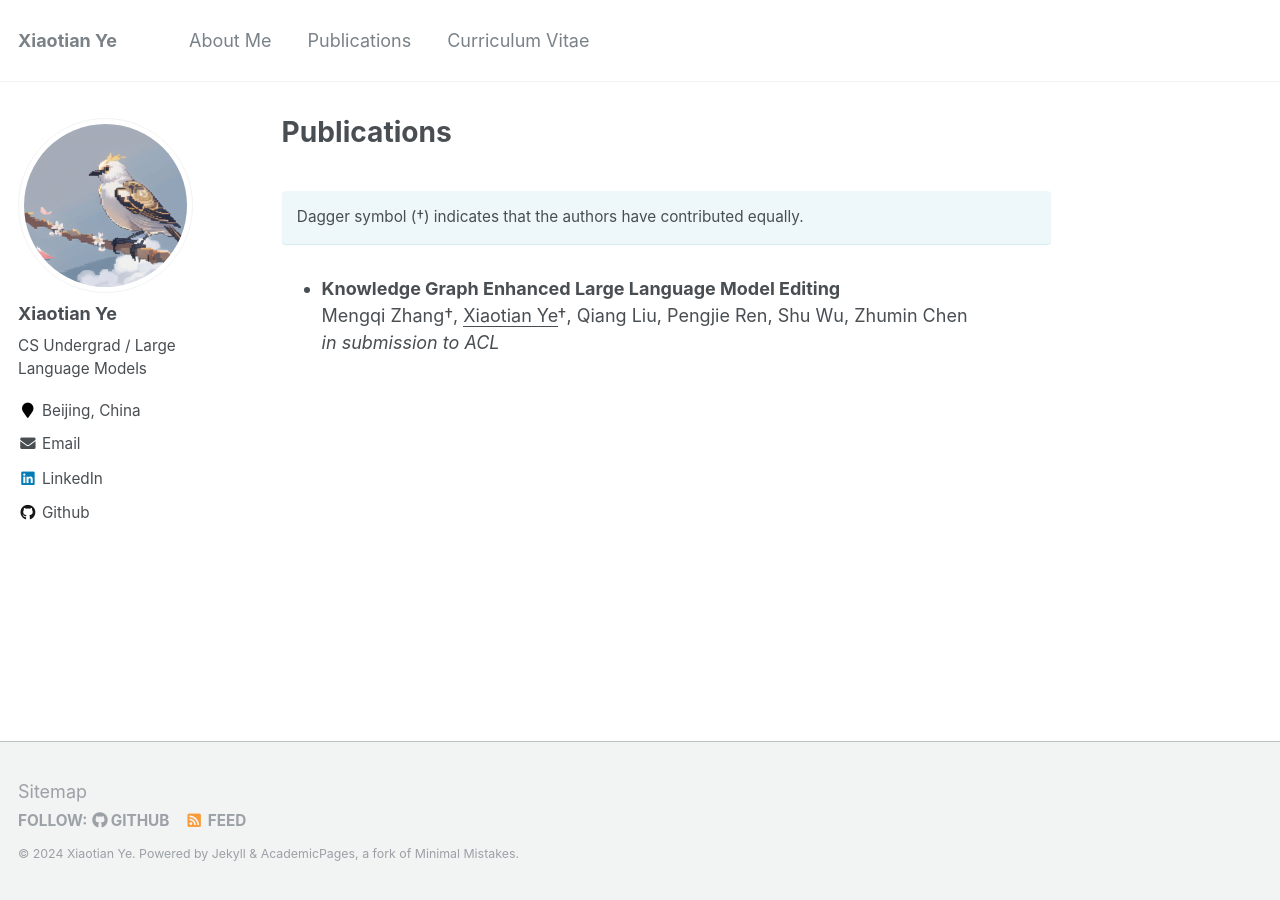
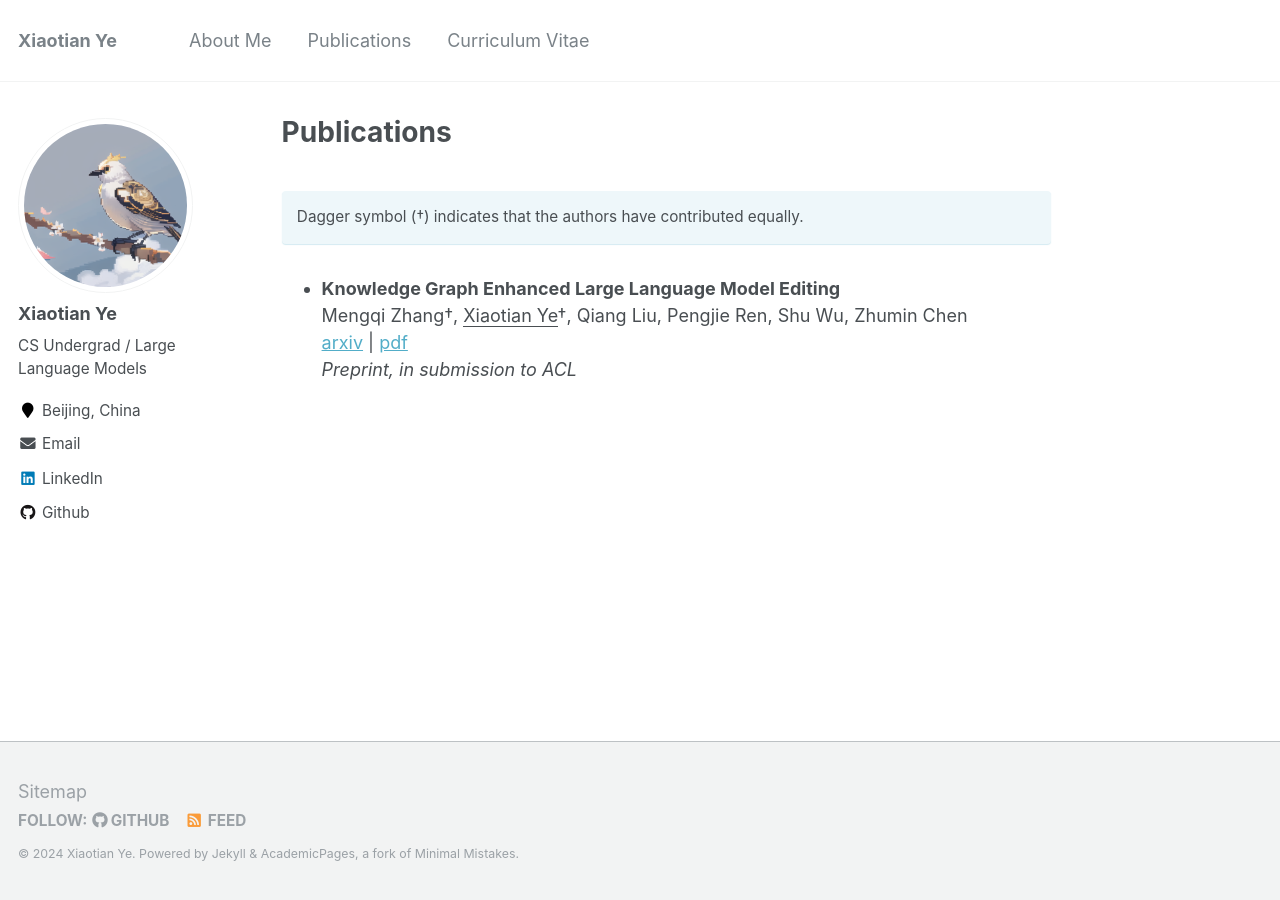
Before and after one commit to Acruxos/Acruxos.github.io, a Jekyll site: the page built from _pages/publications.md, in a window 1280 px wide. Built offline with Jekyll 4.4.1, drawn with Linux system fonts in a browser that asks for light colours.

Commit message:
Update arxiv link and pdfs

```diff
--- a/_pages/publications.md
+++ b/_pages/publications.md
@@ -9,4 +9,5 @@ Dagger symbol (†) indicates that the authors have contributed equally.
 
 - **Knowledge Graph Enhanced Large Language Model Editing**
 	Mengqi Zhang†, <u>Xiaotian Ye</u>†, Qiang Liu, Pengjie Ren, Shu Wu, Zhumin Chen
-	*in submission to ACL*
+	[arxiv](https://arxiv.org/abs/2402.13593) | [pdf](/files/papers/GLAME.pdf)
+	*Preprint, in submission to ACL*
```
Also changed, not shown: _pages/about.md (+1 -0 lines), 4 other files.
